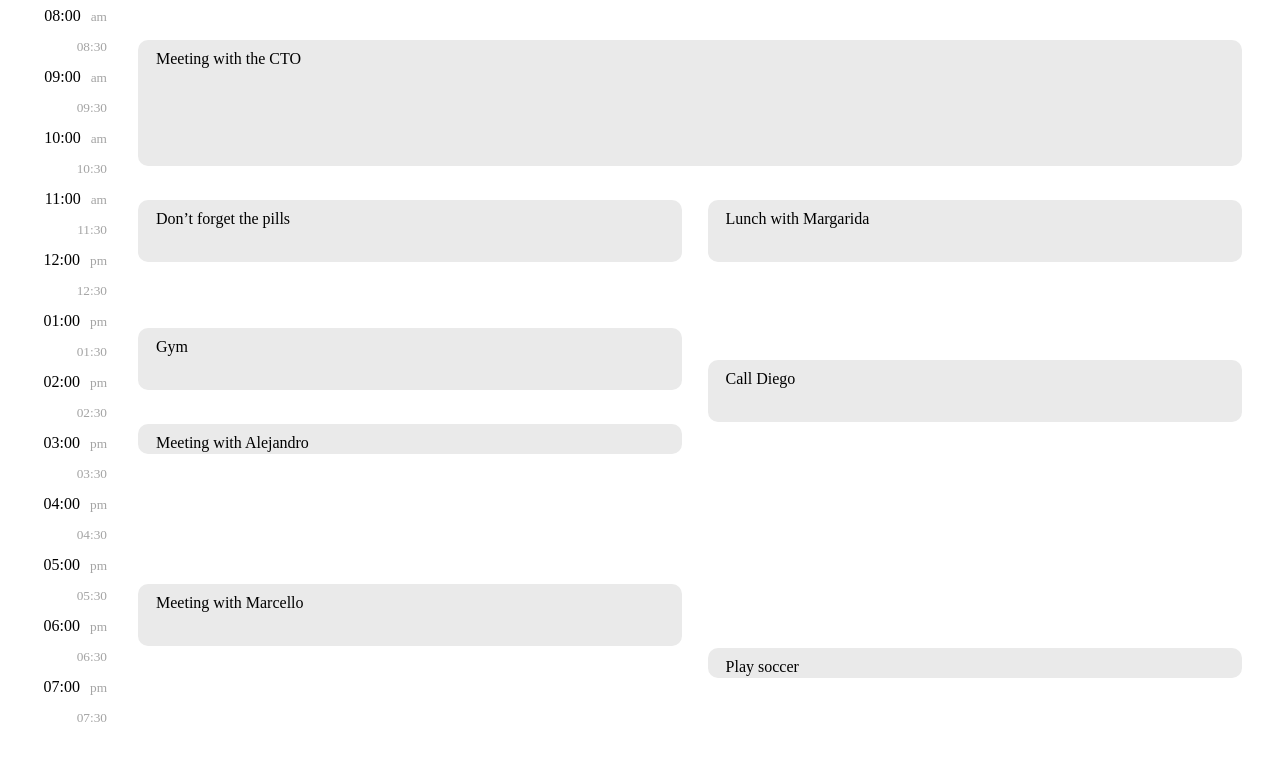
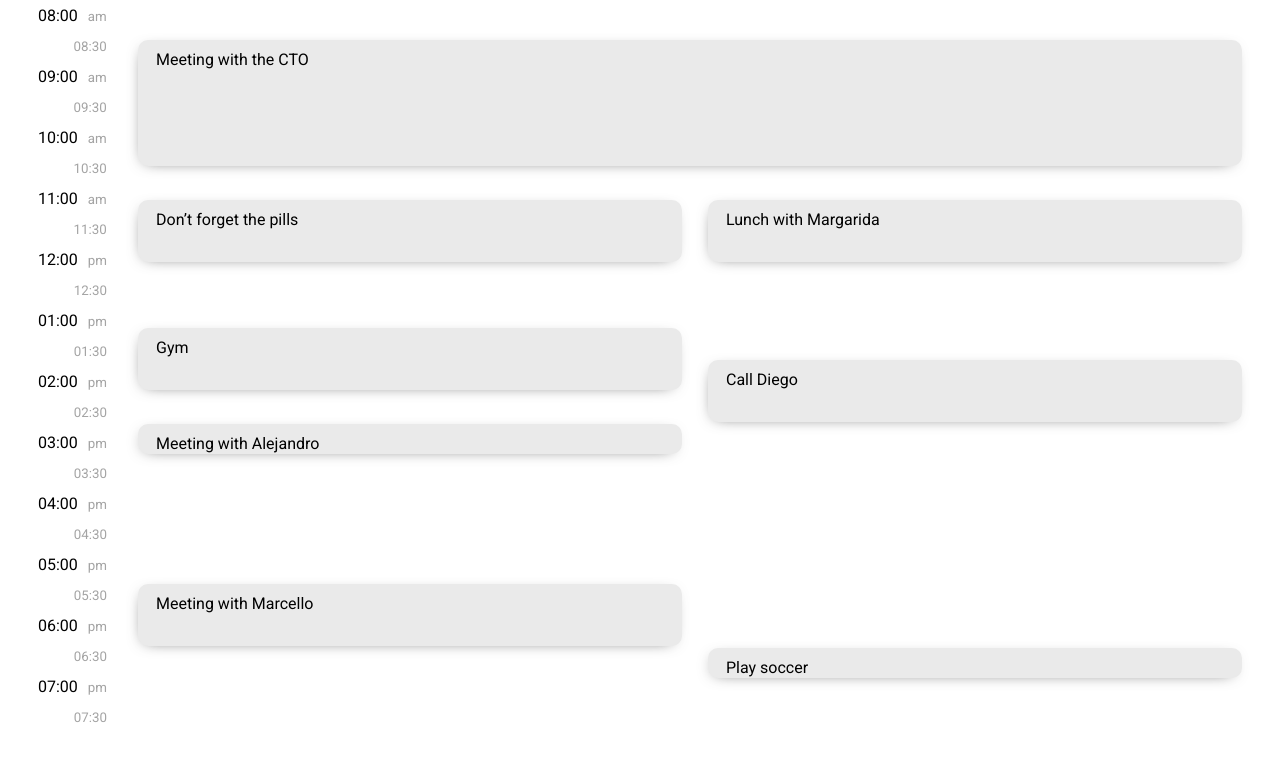
Before and after one commit to narcello/nfg, a React (Create React App) app: page / in a window 1280 px wide. Shown: the top 760 px of the page. Built offline with nearby package versions, Linux system fonts and the light colour scheme.

Commit message:
feature: new css styles

```diff
--- a/public/index.html
+++ b/public/index.html
@@ -3,6 +3,11 @@
   <head>
     <meta charset="utf-8" />
     <link rel="icon" href="%PUBLIC_URL%/favicon.ico" />
+    <link rel="preconnect" href="https://fonts.gstatic.com" />
+    <link
+      href="https://fonts.googleapis.com/css2?family=Roboto&display=swap"
+      rel="stylesheet"
+    />
     <meta name="viewport" content="width=device-width, initial-scale=1" />
     <meta name="theme-color" content="#000000" />
     <meta
--- a/src/components/Appointment/Appointment.styles.ts
+++ b/src/components/Appointment/Appointment.styles.ts
@@ -5,8 +5,18 @@ export const AppointmentStyled = styled.div<AppointmentAddonsType>`
   background-color: #eaeaea;
   border-radius: 10px;
   padding: 10px 0 0 18px;
+  box-shadow: 2px 5px;
+  -webkit-box-shadow: -2px 3px 16px -9px rgba(0, 0, 0, 0.75);
+  -moz-box-shadow: -2px 3px 16px -9px rgba(0, 0, 0, 0.75);
+  box-shadow: -2px 3px 16px -9px rgba(0, 0, 0, 0.75);
+  will-change: transform;
+  cursor: pointer;
+  transition: 0.3s ease transform;
   grid-row-start: ${(props) => props.gridRowStart};
   grid-row-end: ${(props) => props.gridRowEnd};
   grid-column-start: ${(props) => props.gridColumnStart};
   grid-column-end: ${(props) => props.gridColumnEnd};
+  &:hover {
+    transform: translate3d(5px, -5px, 0px);
+  }
 `;
--- a/src/components/Appointments/Appointments.styles.ts
+++ b/src/components/Appointments/Appointments.styles.ts
@@ -2,7 +2,6 @@ import styled from 'styled-components';
 
 export const AppointmentsContainer = styled.div`
   display: grid;
-  grid-template-areas: 'a b';
   grid-template-rows: repeat(24, 30px);
   row-gap: 2px;
   column-gap: 26px;
--- a/src/components/HourDescription/HourDescription.styles.ts
+++ b/src/components/HourDescription/HourDescription.styles.ts
@@ -10,10 +10,16 @@ const HourDescriptionStyled = styled.div`
   margin-bottom: 1px;
   border: 1px solid transparent;
   margin-top: -2px;
+  will-change: transform;
+  cursor: pointer;
+  transition: 0.3s ease transform;
   & small {
     color: #a4a4a4;
     margin-left: 10px;
   }
+  &:hover {
+    transform: translate3d(3px, -3px, 0px);
+  }
 `;
 
 export {HourDescriptionStyled};
--- /dev/null
+++ b/src/index.css
@@ -0,0 +1,3 @@
+* {
+  font-family: 'Roboto', sans-serif;
+}
--- a/src/index.tsx
+++ b/src/index.tsx
@@ -3,6 +3,7 @@ import ReactDOM from 'react-dom';
 import App from './App';
 import {mockAppointments} from './mock';
 import reportWebVitals from './reportWebVitals';
+import './index.css';
 
 ReactDOM.render(
   <React.StrictMode>
```
